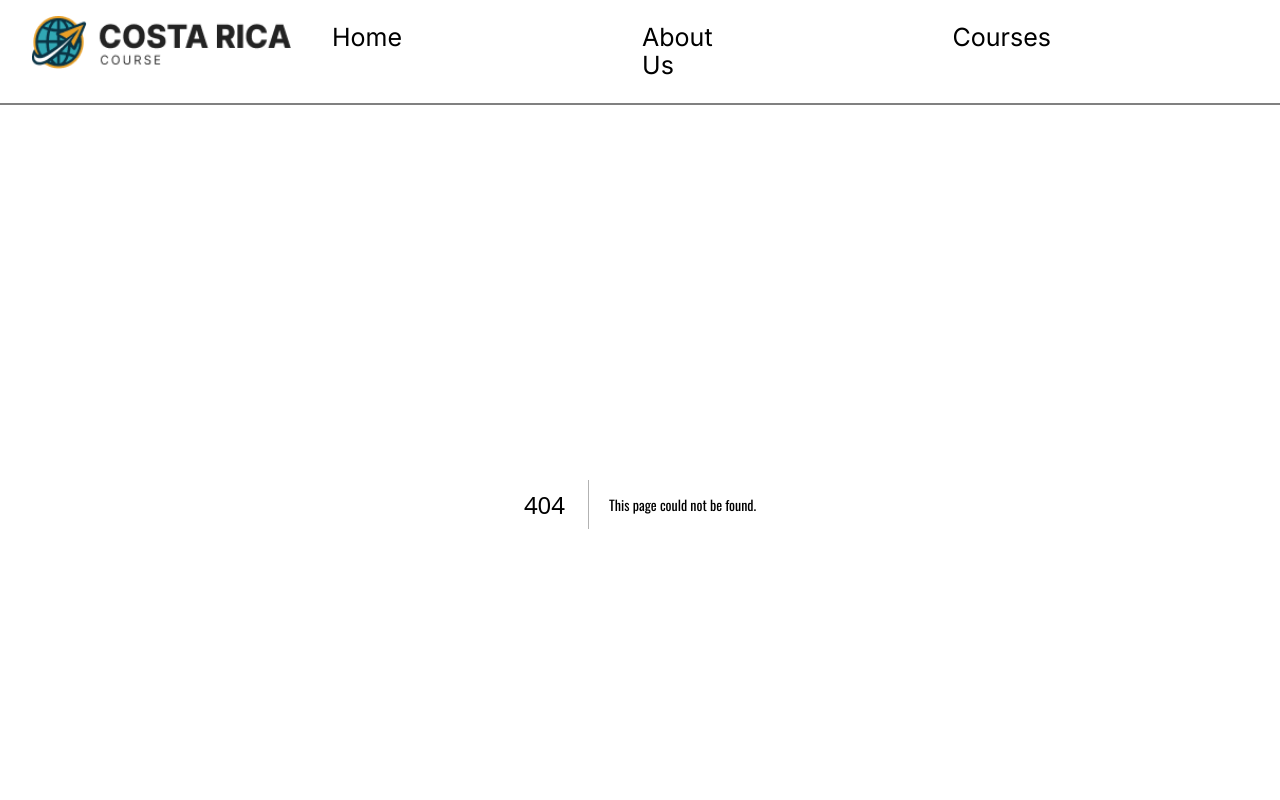
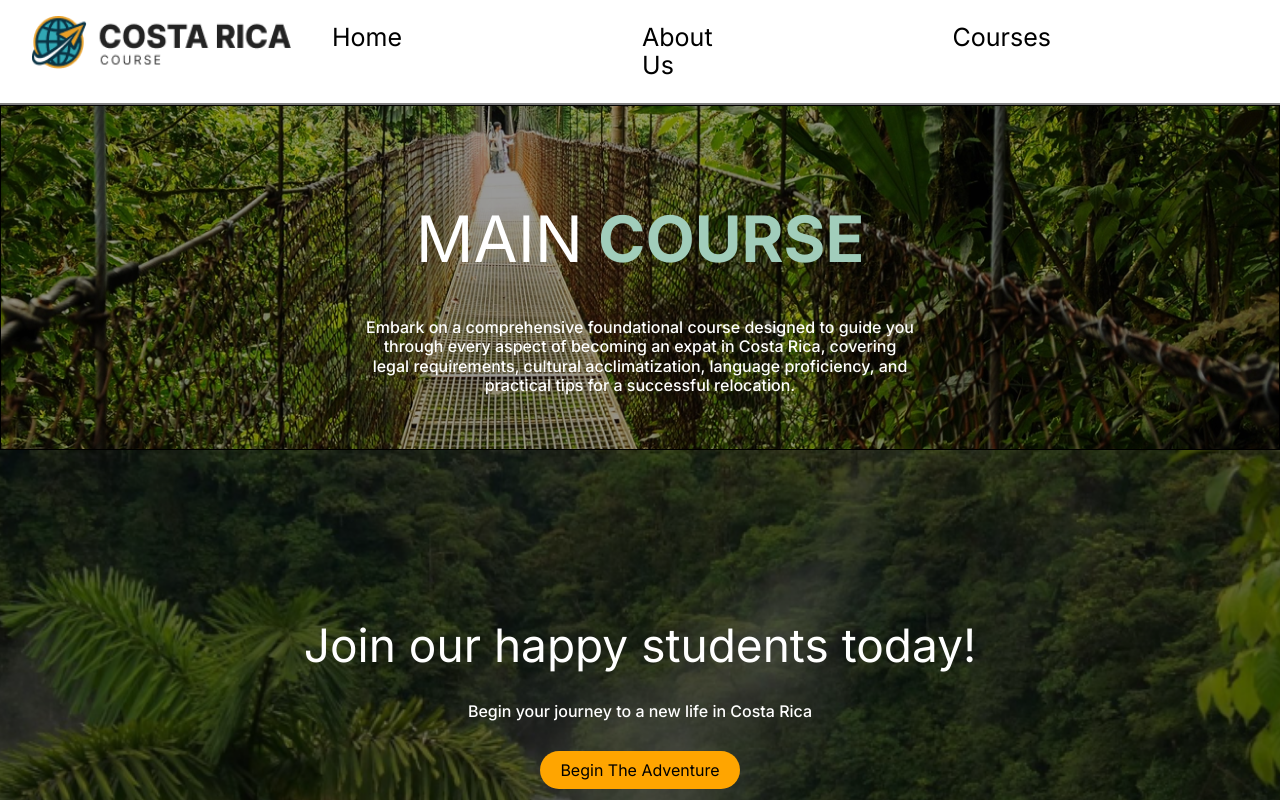
Before and after one commit to BrianKendalBucek/costa-rica-course, a Next.js app in the folder costa-rica-course/: page /courses in a window 1280 px wide. Before the commit this address had no page. Shown: the top 800 px of the page. Built offline with nearby package versions, Linux system fonts and the light colour scheme.

Commit message:
created foundation of courses page with only hero complete ready for carousels

```diff
--- /dev/null
+++ b/costa-rica-course/src/app/courses/page.tsx
@@ -0,0 +1,20 @@
+"use client";
+
+import styles from './courses.module.scss';
+import { Hero } from '@/components/Hero';
+
+const CoursesPage = () => {
+  return (
+    <main className={styles.coursesPage}>
+      <Hero
+        titleOne="MAIN"
+        titleTwo="COURSE"
+        description="Embark on a comprehensive foundational course designed to guide you through every aspect of becoming an expat in Costa Rica, covering legal requirements, cultural acclimatization, language proficiency, and practical tips for a successful relocation."
+        backgroundImage="/images/MainCourseHero.png"
+        backgroundPosition="top center"
+      />
+    </main>
+  )
+};
+
+export default CoursesPage;
--- a/costa-rica-course/src/components/Header.tsx
+++ b/costa-rica-course/src/components/Header.tsx
@@ -26,7 +26,7 @@
             <Link href="/about">About Us</Link>
           </li>
           <li>
-            <Link href="/services">Courses</Link>
+            <Link href="/courses">Courses</Link>
           </li>
           <li>
             <Link href="/contact">Contact Us</Link>
```
Also changed, not shown: costa-rica-course/public/images/MainCourseHero.png (added), costa-rica-course/src/app/courses/courses.module.scss (added).
